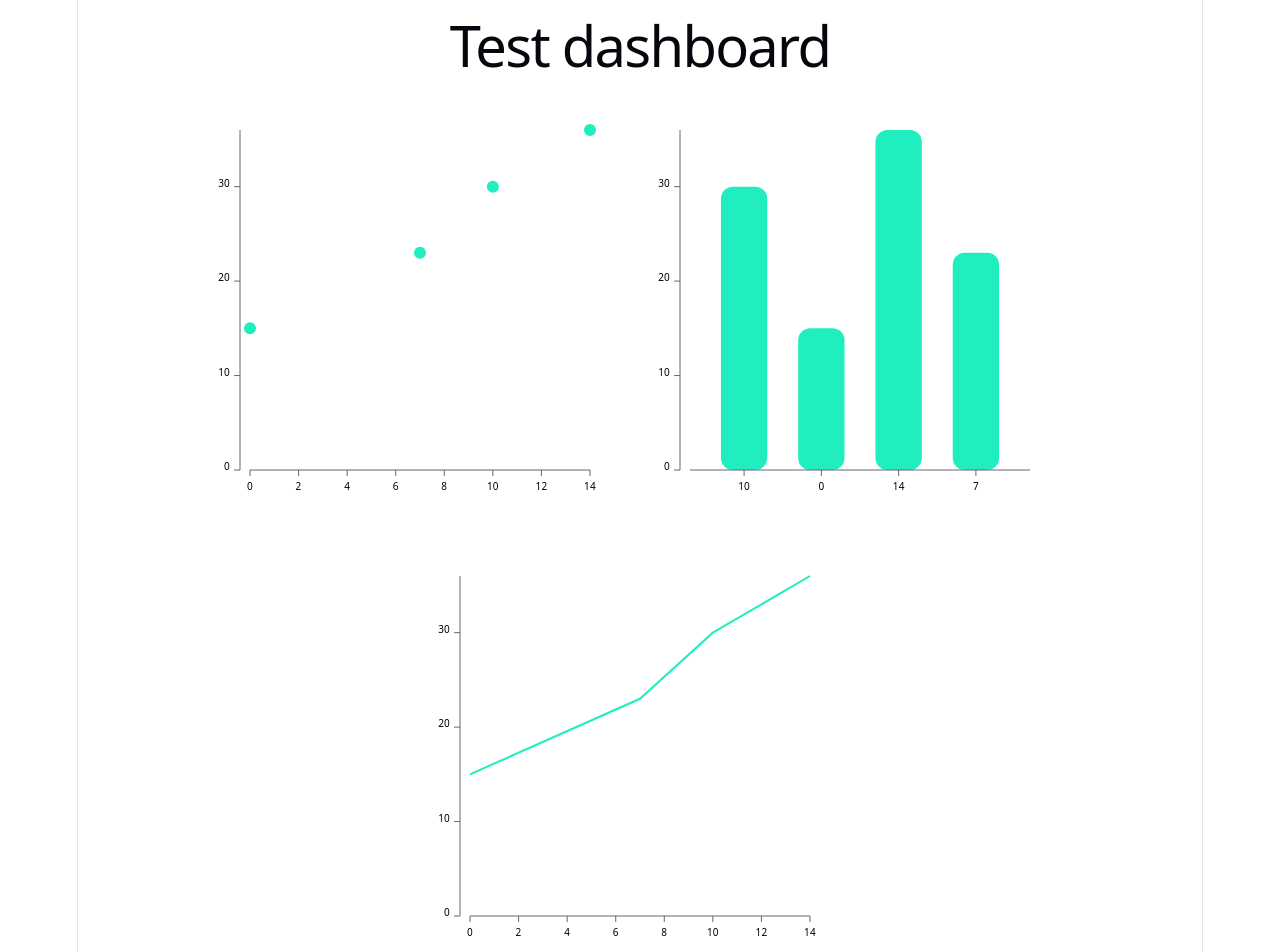
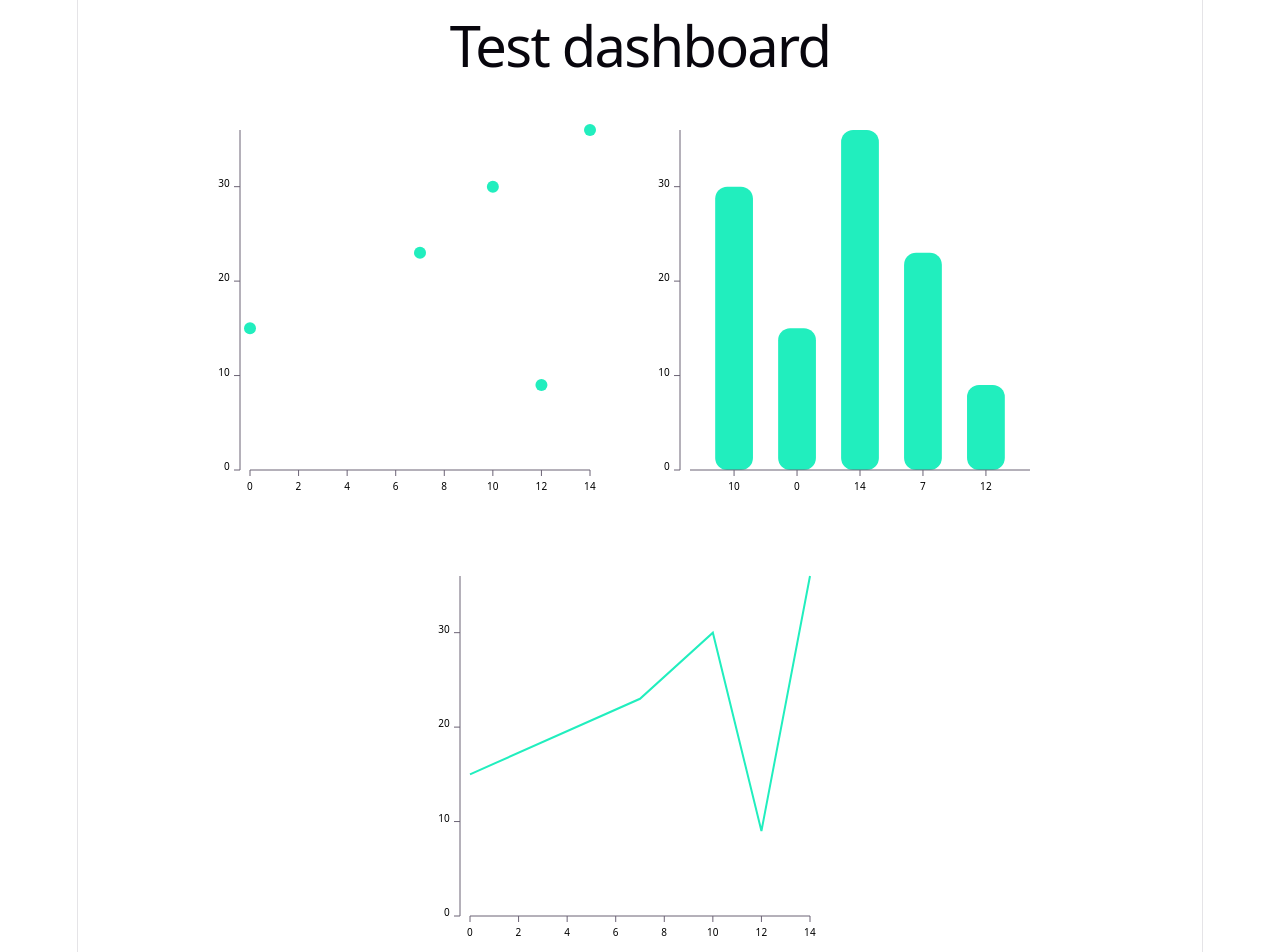
Before and after one commit to mic-wypych/energy_dashboard, a React (Vite) app: page / in a window 1280 px wide. Shown: the top 952 px of the page. Built offline with nearby package versions, Linux system fonts and the light colour scheme.

Commit message:
add hover

```diff
--- a/src/App.jsx
+++ b/src/App.jsx
@@ -1,3 +1,4 @@
+import {useState} from 'react'
 import './App.css'
 import {BarPlot} from './charts/BarPlot.jsx'
 import {LinePlot} from './charts/LinePlot.jsx'
@@ -9,23 +10,26 @@ const data = [
   {x: 10, y: 30},
   {x: 0,  y: 15},
   {x: 14, y: 36},
-  {x: 7,  y: 23}
+  {x: 7,  y: 23},
+  {x: 12, y: 9}
 ]
 
 function App() {
+  const [hoveredIndex, setHoveredIndex] = useState(null)
+
   return <>
     <div>
       <h1>Test dashboard</h1>
     </div>
     <div style={{display: 'flex', flexWrap: 'wrap', justifyContent: 'center', alignItems: 'flex-start', gap: '20px'}}>
       <div style={{flex: '1 1 400px', minWidth: '200px', maxWidth: '420px'}}>
-        <ScatterPlot data={data} MARGIN={MARGIN} />
+        <ScatterPlot data={data} MARGIN={MARGIN} hoveredIndex={hoveredIndex} setHoveredIndex={setHoveredIndex} />
       </div>
       <div style={{flex: '1 1 400px', minWidth: '200px', maxWidth: '420px'}}>
-        <BarPlot data={data} MARGIN={MARGIN} />
+        <BarPlot data={data} MARGIN={MARGIN} hoveredIndex={hoveredIndex} setHoveredIndex={setHoveredIndex} />
       </div>
       <div style={{flex: '1 1 400px', minWidth: '200px', maxWidth: '420px'}}>
-        <LinePlot data={data} MARGIN={MARGIN} />
+        <LinePlot data={data} MARGIN={MARGIN} hoveredIndex={hoveredIndex} setHoveredIndex={setHoveredIndex} />
       </div>
     </div>
   </>
--- a/src/charts/BarPlot.jsx
+++ b/src/charts/BarPlot.jsx
@@ -5,7 +5,7 @@ import {AxisLeft} from '../components/LeftAxis.jsx'
 import {useDimensions} from '../components/UseDimensions.jsx'
 import {scaleY} from '../components/scaleY.jsx'
 
-export const BarPlot = ({data, MARGIN}) => {
+export const BarPlot = ({data, MARGIN, hoveredIndex, setHoveredIndex}) => {
   const chartRef = useRef(null);
   const {width} = useDimensions(chartRef);
   const height = width;
@@ -29,6 +29,10 @@ export const BarPlot = ({data, MARGIN}) => {
       height={boundsHeight - yScale(d.y)}
       rx={12}
       fill="#21eebeff"
+      opacity={hoveredIndex === null || hoveredIndex === i ? 1 : 0.2}
+      style={{transition: 'opacity 0.2s', cursor: 'pointer'}}
+      onMouseEnter={() => setHoveredIndex(i)}
+      onMouseLeave={() => setHoveredIndex(null)}
     />
   ));
 
@@ -37,7 +41,6 @@ export const BarPlot = ({data, MARGIN}) => {
       <BaseBarPlot
         width={width}
         height={height}
-        boundsWidth={boundsWidth}
         boundsHeight={boundsHeight}
         bars={bars}
         bandScale={bandScale}
--- a/src/charts/LinePlot.jsx
+++ b/src/charts/LinePlot.jsx
@@ -6,7 +6,7 @@ import {useDimensions} from '../components/UseDimensions.jsx'
 import {scaleX} from '../components/scaleX.jsx'
 import {scaleY} from '../components/scaleY.jsx'
 
-export const LinePlot = ({data, MARGIN}) => {
+export const LinePlot = ({data, MARGIN, hoveredIndex, setHoveredIndex}) => {
   const chartRef = useRef(null);
   const {width} = useDimensions(chartRef);
   const height = width;
@@ -22,14 +22,39 @@ export const LinePlot = ({data, MARGIN}) => {
     .y(d => yScale(d.y))
     ([...data].sort((a, b) => a.x - b.x));
 
+  const highlightCircle = hoveredIndex !== null ? (
+    <circle
+      cx={xScale(data[hoveredIndex].x)}
+      cy={yScale(data[hoveredIndex].y)}
+      r={6}
+      fill="#21eebeff"
+      pointerEvents="none"
+    />
+  ) : null;
+
+  const hoverTargets = data.map((d, i) => (
+    <circle
+      key={i}
+      cx={xScale(d.x)}
+      cy={yScale(d.y)}
+      r={20}
+      fill="transparent"
+      style={{cursor: 'pointer'}}
+      onMouseEnter={() => setHoveredIndex(i)}
+      onMouseLeave={() => setHoveredIndex(null)}
+    />
+  ));
+
   return (
     <div ref={chartRef} style={{width: "100%"}}>
       <BaseLinePlot
         width={width}
         height={height}
-        boundsWidth={boundsWidth}
         boundsHeight={boundsHeight}
         linePath={linePath}
+        pathOpacity={hoveredIndex === null ? 1 : 0.2}
+        highlightCircle={highlightCircle}
+        hoverTargets={hoverTargets}
         xScale={xScale}
         yScale={yScale}
         MARGIN={MARGIN}
@@ -38,11 +63,13 @@ export const LinePlot = ({data, MARGIN}) => {
   );
 };
 
-const BaseLinePlot = ({width, height, boundsHeight, linePath, xScale, yScale, MARGIN}) => (
+const BaseLinePlot = ({width, height, boundsHeight, linePath, pathOpacity, highlightCircle, hoverTargets, xScale, yScale, MARGIN}) => (
   <svg width={width} height={height}>
     <rect width={width} height={height} fill="#FFFFFF" rx={4} />
     <g transform={`translate(${MARGIN.left}, ${MARGIN.top})`}>
-      <path d={linePath} fill="none" stroke="#21eebeff" strokeWidth={2} />
+      <path d={linePath} fill="none" stroke="#21eebeff" strokeWidth={2} opacity={pathOpacity} style={{transition: 'opacity 0.2s'}} />
+      {highlightCircle}
+      {hoverTargets}
       <AxisBottom xScale={xScale} pixelsPerTick={60} yPos={boundsHeight} />
       <AxisLeft yScale={yScale} pixelsPerTick={60} xPos={-10} />
     </g>
--- a/src/charts/ScatterPlot.jsx
+++ b/src/charts/ScatterPlot.jsx
@@ -5,7 +5,7 @@ import {useDimensions} from '../components/UseDimensions.jsx'
 import {scaleX} from '../components/scaleX.jsx'
 import {scaleY} from '../components/scaleY.jsx'
 
-export const ScatterPlot = ({data, MARGIN}) => {
+export const ScatterPlot = ({data, MARGIN, hoveredIndex, setHoveredIndex}) => {
   const chartRef = useRef(null);
   const {width} = useDimensions(chartRef);
   const height = width;
@@ -17,7 +17,17 @@ export const ScatterPlot = ({data, MARGIN}) => {
   const yScale = scaleY([0, ...data.map(d => d.y)], 0, boundsHeight);
 
   const circles = data.map((d, i) => (
-    <circle key={i} cx={xScale(d.x)} cy={yScale(d.y)} r={6} fill="#21eebeff" />
+    <circle
+      key={i}
+      cx={xScale(d.x)}
+      cy={yScale(d.y)}
+      r={6}
+      fill="#21eebeff"
+      opacity={hoveredIndex === null || hoveredIndex === i ? 1 : 0.2}
+      style={{transition: 'opacity 0.2s', cursor: 'pointer'}}
+      onMouseEnter={() => setHoveredIndex(i)}
+      onMouseLeave={() => setHoveredIndex(null)}
+    />
   ));
 
   return (
@@ -25,7 +35,6 @@ export const ScatterPlot = ({data, MARGIN}) => {
       <BaseScatterPlot
         width={width}
         height={height}
-        boundsWidth={boundsWidth}
         boundsHeight={boundsHeight}
         circles={circles}
         xScale={xScale}
```
